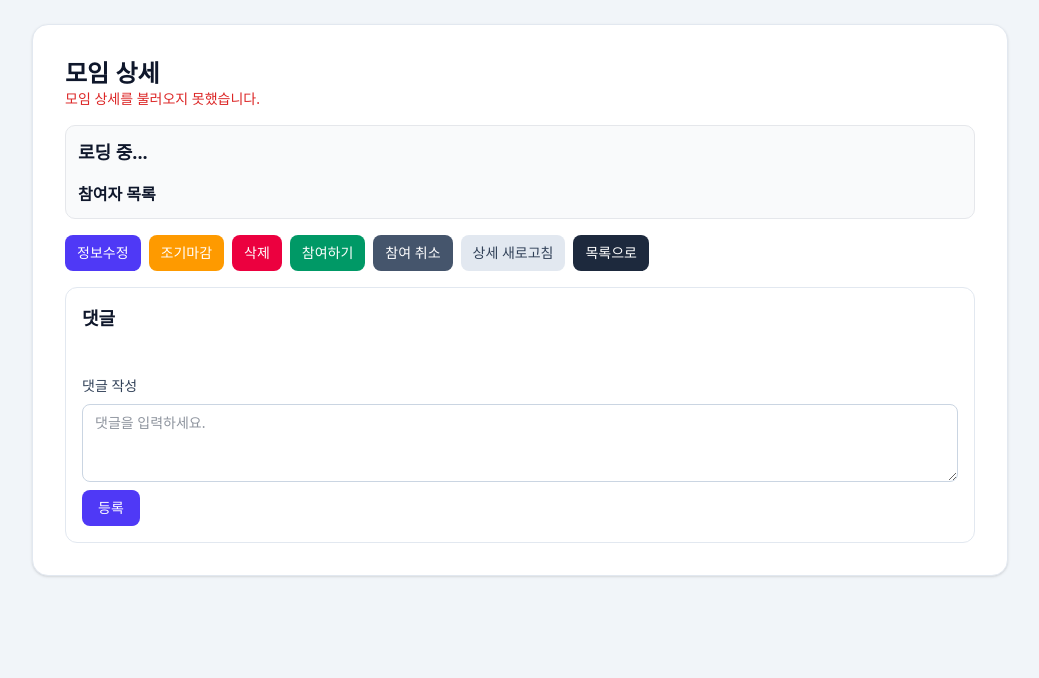
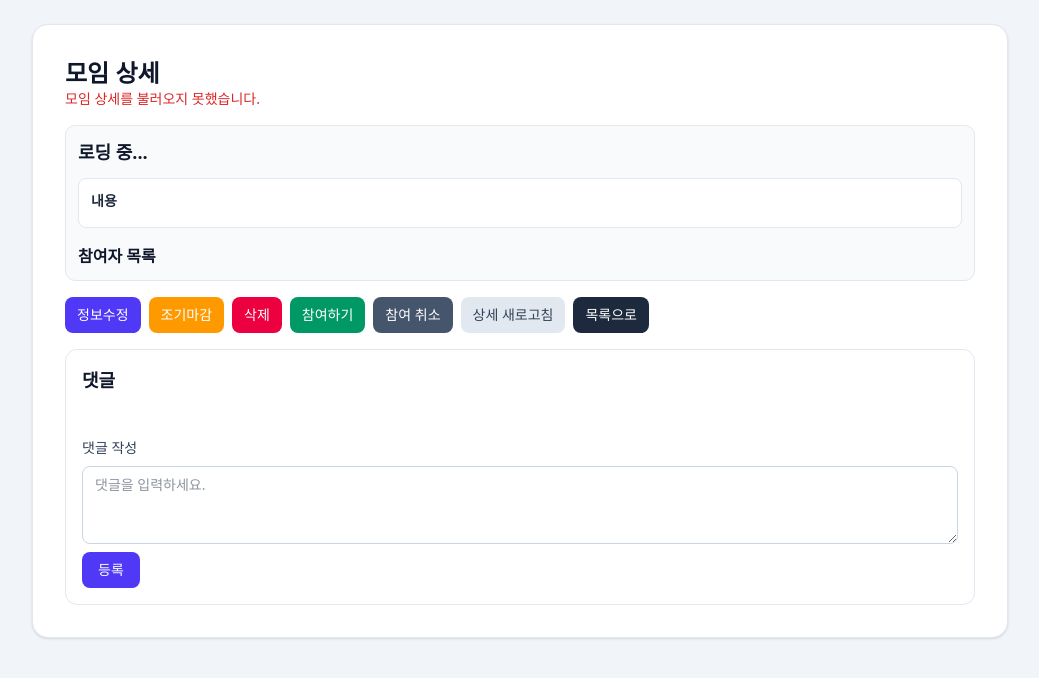
Before and after one commit to tail1887/jungle-soop, a Flask app: page /meetings/1 in a window 1280 px wide. Shown: the part 69-747 px from the top of the page, without its empty margins (120-1159 px from the left). Run offline with Flask 3, Linux system fonts and the light colour scheme; style sheets or scripts are compiled from the project's sources.

Commit message:
feat: emphasize meeting description in detail view
Keep the meeting list compact and improve readability in the detail page by rendering description content in a dedicated labeled block.

Made-with: Cursor

```diff
--- a/app/templates/meeting_detail.html
+++ b/app/templates/meeting_detail.html
@@ -8,7 +8,10 @@
         <h3 id="meeting-detail-title" class="text-lg font-semibold text-slate-900">로딩 중...</h3>
         <div id="meeting-detail-author" class="meeting-detail-author" aria-label="모임 작성자"></div>
         <div id="meeting-detail-meta" class="mt-2 text-sm text-slate-600"></div>
-        <p id="meeting-detail-description" class="mt-2 text-sm text-slate-700"></p>
+        <div class="mt-3 rounded-lg border border-slate-200 bg-white p-3">
+            <p class="text-sm font-semibold text-slate-800">내용</p>
+            <p id="meeting-detail-description" class="mt-1 whitespace-pre-wrap text-sm text-slate-700"></p>
+        </div>
         <h4 class="mt-4 text-base font-semibold text-slate-900">참여자 목록</h4>
         <ul id="meeting-participants-list" class="meeting-list mt-2 grid gap-2"></ul>
         <p id="meeting-participants-empty" class="helper-text mt-2 text-sm text-slate-500"></p>
```
